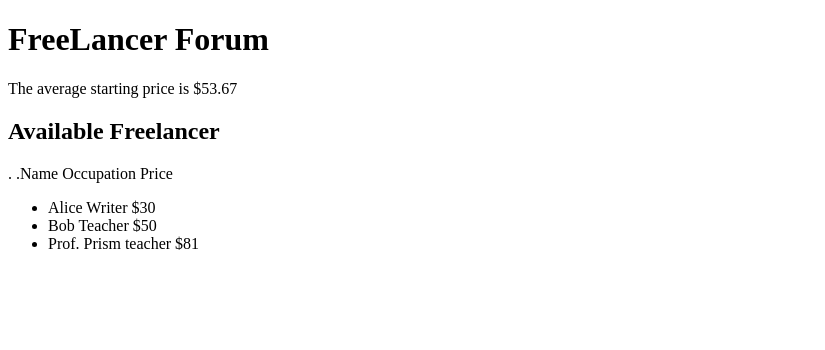
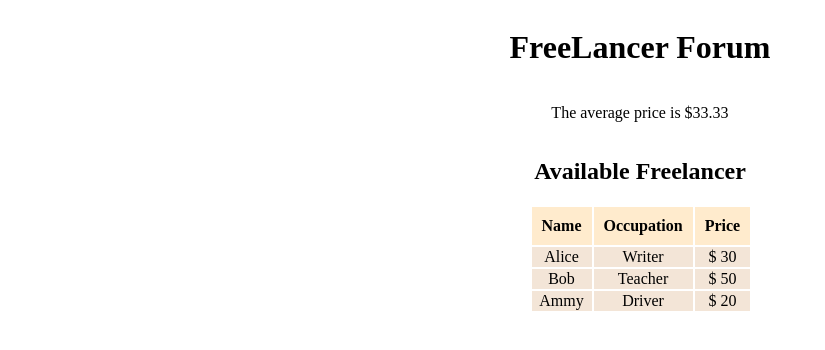
Before and after one commit to Sarveshreg/Unit2-Block19, a plain HTML site: page index.html in a window 1280 px wide. Shown: the whole page, without its empty margins (0-825 px from the left). Drawn offline with Linux system fonts and the light colour scheme.

Commit message:
Assignment completed

```diff
--- a/index.css
+++ b/index.css
@@ -0,0 +1,23 @@
+#container{
+    display: flex;
+    flex-direction: column;
+    flex-wrap: wrap;
+    align-content: center;
+
+}
+
+th{
+    padding: 10px;
+    background-color: blanchedalmond;
+}
+
+td{
+    background-color: rgb(243, 229, 215);
+}
+
+html{
+    text-align: center;
+}
+#mainTable{
+    padding-left: 20px;
+}
--- a/index.html
+++ b/index.html
@@ -8,11 +8,31 @@
 
 </head>
 <body>
-    <h1>FreeLancer Forum</h1>
-    <p id="average"></p>
-    <h2>Available Freelancer</h2>
-    <hp>.           .Name  Occupation  Price</hp>
-    <ul id="list"></ul>
+    <div id="container">
+        <div id="header">
+            <h1>FreeLancer Forum</h1>
+        </div>
+        <div id="avg">
+            <p id="average"></p>
+        </div>
+        <div id="Available">
+            <h2>Available Freelancer</h2>
+        </div>
+        <div id="mainTable">
+            <table>
+                <thead>
+                    <tr>
+                        <th>Name</th>
+                        <th>Occupation</th>
+                        <th>Price</th>
+                    </tr>
+                </thead>
+                <tbody id="tbody">
+
+                </tbody>
+            </table>
+        </div>
+    </div>
     <script src="index.js"></script>
 </body>
 </html>
--- a/index.js
+++ b/index.js
@@ -1,4 +1,4 @@
-const defaultName=[
+const defaultName=[         //default names that will be displayed first
     {
         Name:"Alice",
         Occupation:"Writer",
@@ -10,50 +10,67 @@ const defaultName=[
         Price: 50,
     }
 ]
-let freelancers = [
-    { Name: "Dr. Slice", Price: 25, Occupation: "gardener" },
-    { Name: "Dr. Pressure", Price: 51, Occupation: "programmer" },
-    { Name: "Prof. Possibility", Price: 43, Occupation: "teacher" },
-    { Name: "Prof. Prism", Price: 81, Occupation: "teacher" },
-    { Name: "Dr. Impulse", Price: 43, Occupation: "teacher" },
-    { Name: "Prof. Spark", Price: 76, Occupation: "programmer" },
-    { Name: "Dr. Wire", Price: 47, Occupation: "teacher" },
-    { Name: "Prof. Goose", Price: 72, Occupation: "driver" },
-  ];
-  let counter=0;
-  let sum=0;
-debugger
 
-const addIntervalId=setInterval(addName,3000);
+let randomName=["Sam", "Pam", "Ammy", "Jimmy", "Jeff", "Mark", "Satya"];        //array of random names
+let randomOccupation=["Driver", "Carpenter", "Waiter", "Cook", "Bartender", "Rapper", "Athlete"];       //array of random profession
 
-render();
+const addIntervalId=setInterval(addName,3000);      //calls a function every 3 sec to add random freelancer to the table
+
+render();       //gets called in once to render the webpage
+
+function averagePrice(){        //function to calculate average price
+    let total=0;
+    for(let i=0;i<defaultName.length;i++){
+        total+=defaultName[i]["Price"];         //gets the value of the price key for each object that are inside the array defaultName
+    }
+    return total/defaultName.length;
+}
+function displayAverage(){
+    const a=document.querySelector("#average");
+    a.textContent="The average price is $"+averagePrice().toFixed(2);       //passes the average value to the HTML content
+}
 
 function render(){
-    const mylist=document.querySelector("#list");
-    for(let i=0;i<defaultName.length;i++){
-        const node=document.createElement("li");
-    node.textContent=`${defaultName[i].Name}    ${defaultName[i].Occupation}    $${defaultName[i].Price}`;
-    mylist.append(node);
-    sum+=defaultName[i].Price;
-    counter++;
-}
-const myavg=document.querySelector("#average");
-myavg.innerHTML=`The average starting price is $${(sum/counter).toFixed(2)}`;
+    const mylist=document.querySelector("#tbody");
+    for(let i=0;i<defaultName.length;i++){              //loops through the defaultName array to grab the value of each key
+        const node=document.createElement("tr");
+        const nodeName=document.createElement("td");
+        const nodeOccupation=document.createElement("td");
+        const nodePrice=document.createElement("td");
+        nodeName.textContent=defaultName[i]["Name"];        //assign the value to the newly created table data
+        nodeOccupation.textContent=defaultName[i]["Occupation"];
+        nodePrice.textContent="$ "+defaultName[i]["Price"];
+        node.append(nodeName);          //add the table data to the table row
+        node.append(nodeOccupation);
+        node.append(nodePrice);
+        mylist.append(node);            //finally add the table row to the table
+        displayAverage();               //update the average display each time a new row is added
+    }
 }
 
 function addName(){
-    if(counter>9){
+    let d=new Date();       //date is used to create random price
+    let randomNumber=Math.floor((Math.random()*(randomName.length-1)));     //create a random number to select a random name
+    let randomNumber1=Math.floor((Math.random()*(randomName.length-1)));    //create a random number to select a random occupation
+    let randomObj={Name: randomName[randomNumber], Occupation: randomOccupation[randomNumber1], Price: (10+d.getSeconds()+(randomNumber*randomNumber1))};   //assign the random name, occupation and price to an object
+    defaultName.push(randomObj);        //push that new object to the defaultName array so that accurate average price can be calculated
+    const mylist=document.querySelector("#tbody");      //repeat the same step as in the render() function to add data to the table
+    const node=document.createElement("tr");
+    const nodeName=document.createElement("td");
+    const nodeOccupation=document.createElement("td");
+    const nodePrice=document.createElement("td");
+    nodeName.textContent=randomObj["Name"];
+    nodeOccupation.textContent=randomObj["Occupation"];
+    nodePrice.textContent="$ "+randomObj["Price"];
+    node.append(nodeName);
+    node.append(nodeOccupation);
+    node.append(nodePrice);
+    mylist.append(node);
+    displayAverage();
+    let x=randomName.splice(randomNumber,1);        //remove the random name and occupation that were last used so that they are not repeated again
+    let y=randomOccupation.splice(randomNumber1,1);
+    if(randomName.length===0){          //stop recalling the addName function when all the names inside the randomName array has been used
+        console.log("List Complete");
         clearInterval(addIntervalId);
     }
-    const n=Math.floor(Math.random()*8);
-    const a= freelancers[n];
-    const mylist=document.querySelector("#list");
-    const node=document.createElement("li");
-    node.textContent=`${a.Name}   ${a.Occupation}    $${a.Price}`;
-    mylist.append(node);
-    sum+=a.Price;
-    delete freelancers[n];
-    counter++;
-    const myavg=document.querySelector("#average");
-    myavg.innerHTML=`The average starting price is $${(sum/counter).toFixed(2)}`;
 }
```
